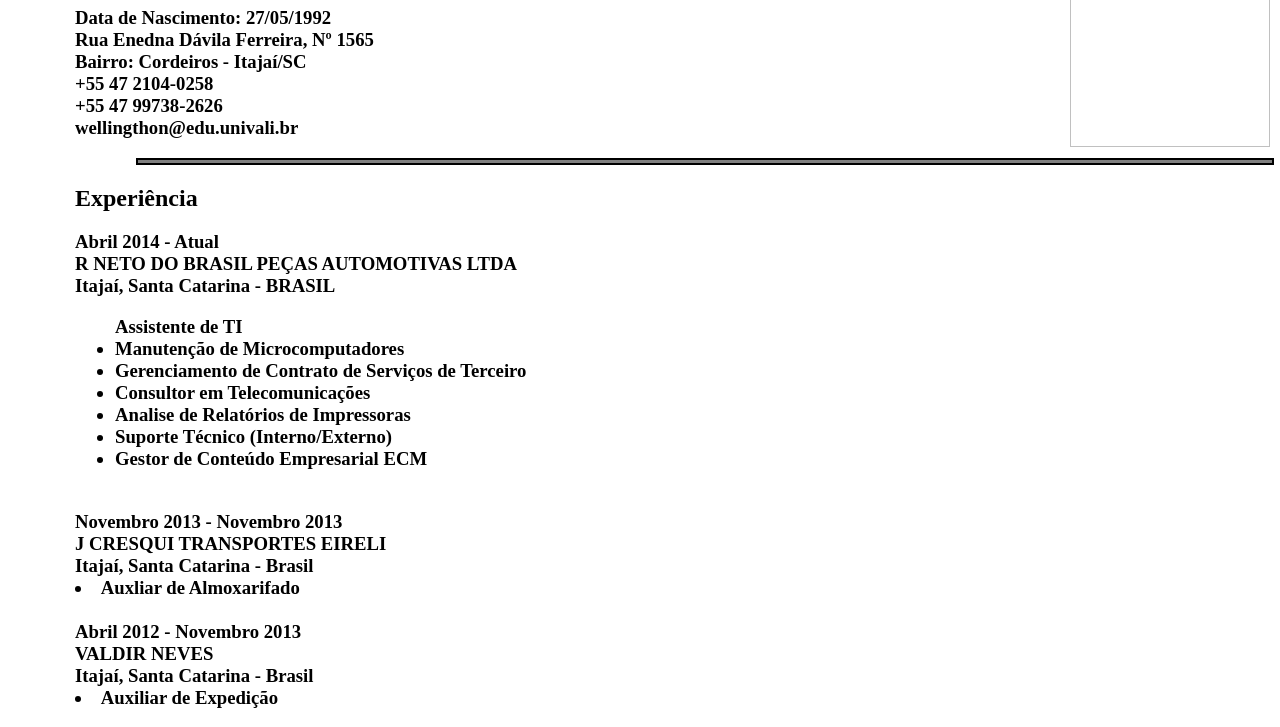
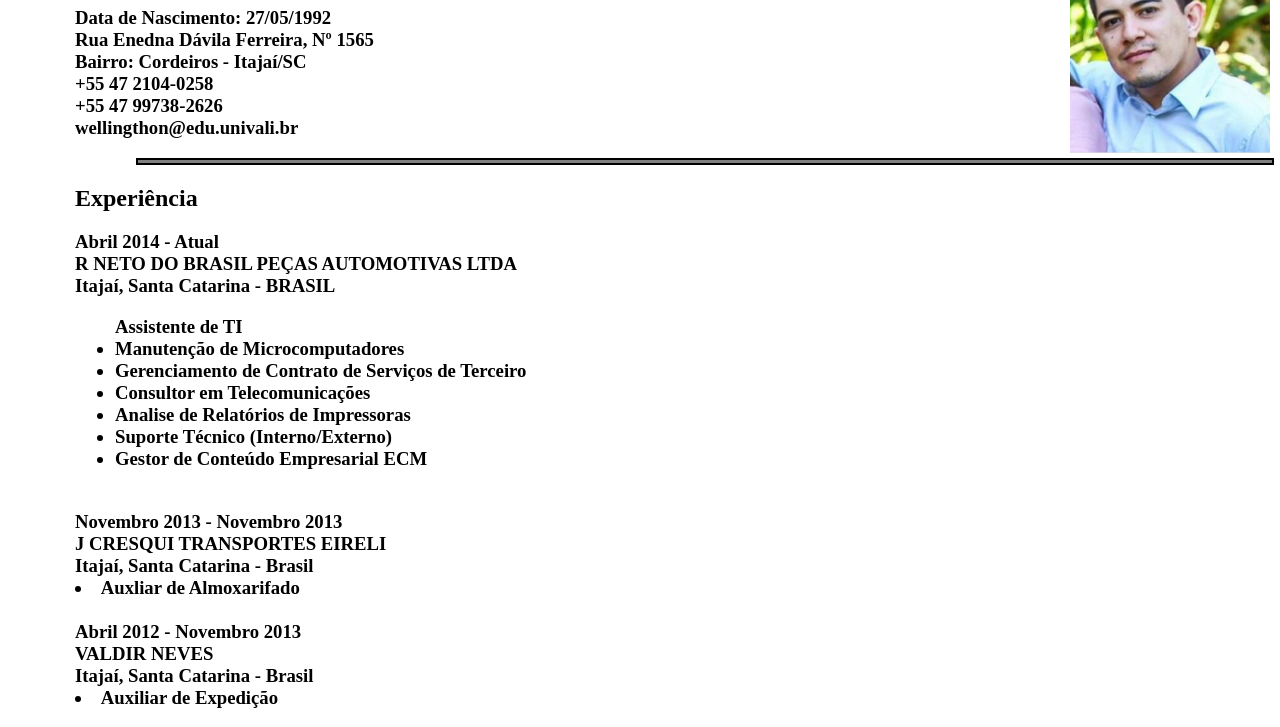
Before and after one commit to ribeirowmr/wellingthon-ribeiro.github.io, a plain HTML site: page index.html in a window 1280 px wide. Shown: the part 73-800 px from the top of the page. Drawn offline with Linux system fonts and the light colour scheme.

Commit message:
Update index.html

```diff
--- a/index.html
+++ b/index.html
@@ -16,7 +16,7 @@
 			left: 1120px;
 			width: 150px;
 			height: 150px">
-<img src="img/WMR.jpeg" width="200px"; align="right">
+<img src="WMR.jpeg" width="200px"; align="right">
 </SPAN>
 <SPAN style="position: absolute;
 			top: 0px;
```
